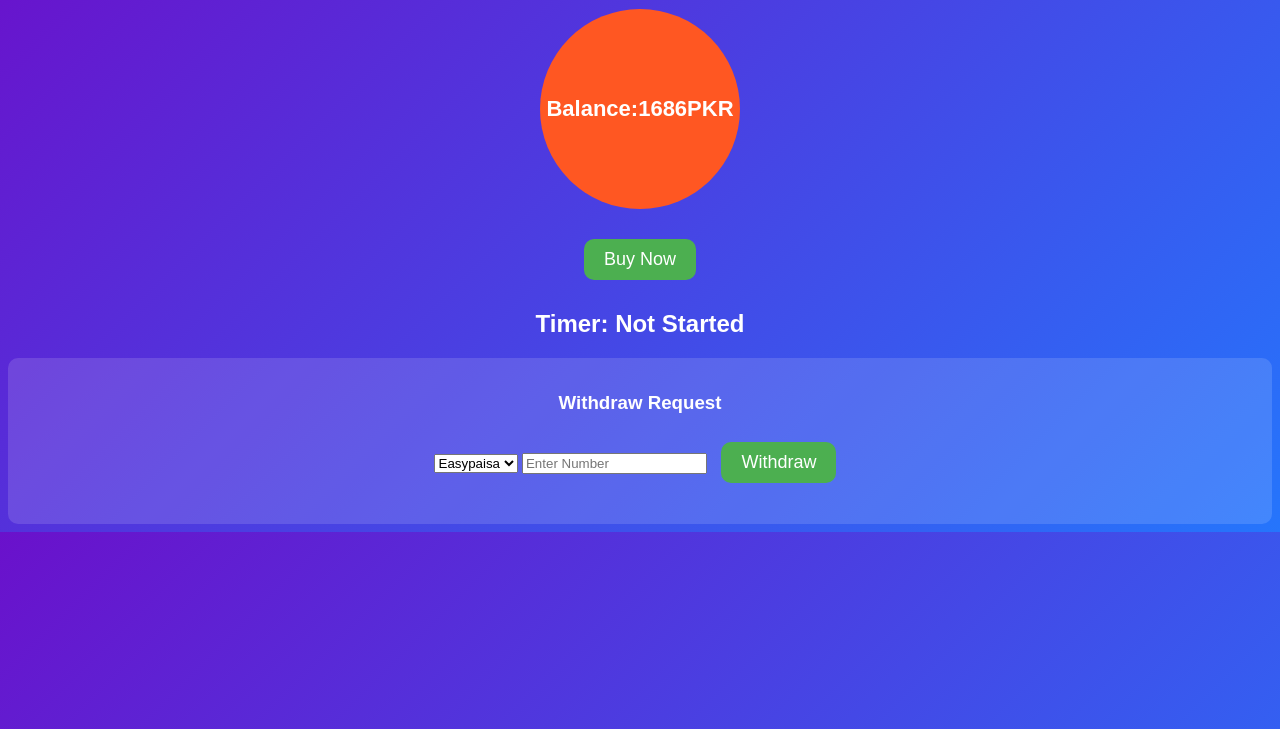
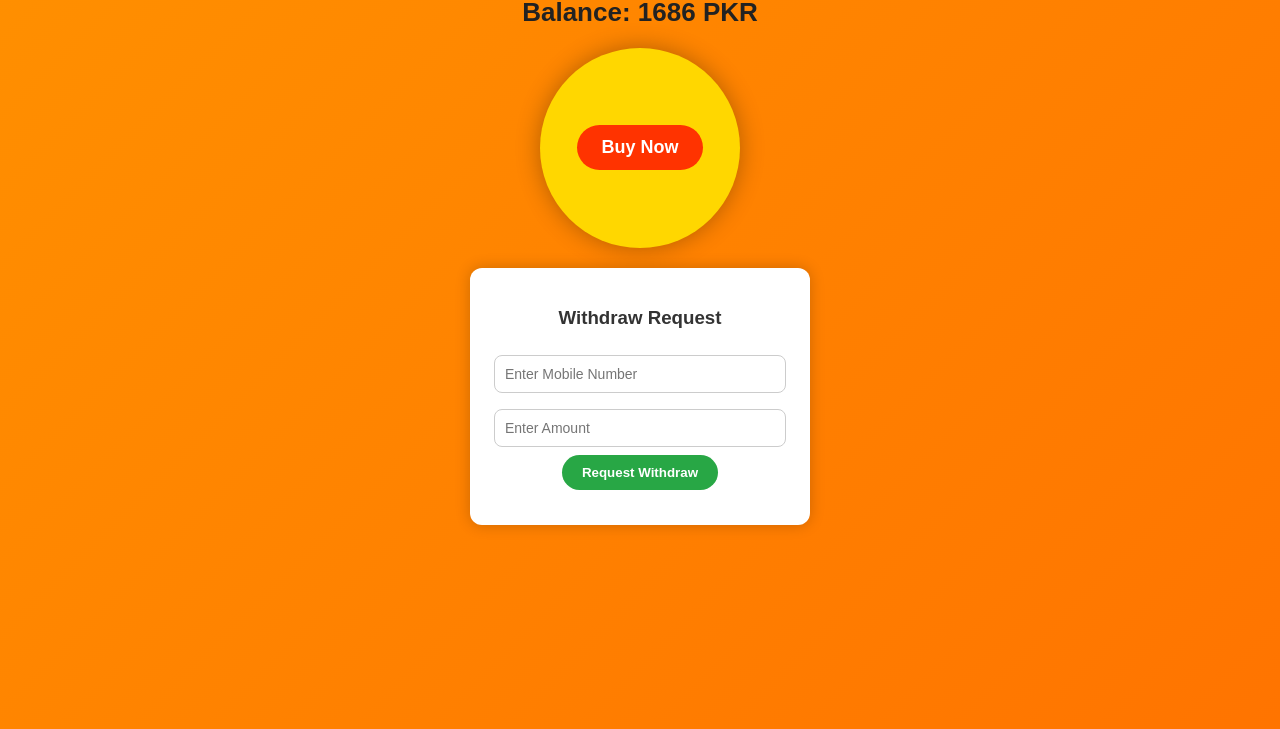
Before and after one commit to PkrGames92/User, a plain HTML site: page index.html in a window 1280 px wide. Shown: the part 71-800 px from the top of the page. Drawn offline with Linux system fonts and the light colour scheme.

Commit message:
Update index.html

```diff
--- a/index.html
+++ b/index.html
@@ -6,150 +6,170 @@
   <style>
     body {
       font-family: Arial, sans-serif;
+      background: linear-gradient(135deg, #ffdd00, #ff9900, #ff6600);
+      background-size: 400% 400%;
+      animation: gradientBG 15s ease infinite;
       text-align: center;
-      background: linear-gradient(135deg, #6a11cb, #2575fc);
-      color: white;
+      color: #333;
+    }
+    @keyframes gradientBG {
+      0% {background-position: 0% 50%;}
+      50% {background-position: 100% 50%;}
+      100% {background-position: 0% 50%;}
+    }
+    .balance {
+      font-size: 26px;
+      font-weight: bold;
+      margin: 20px 0;
+      color: #222;
     }
     .circle {
       width: 200px;
       height: 200px;
       border-radius: 50%;
-      background: #ff5722;
+      background: gold;
+      margin: 20px auto;
       display: flex;
+      align-items: center;
       justify-content: center;
-      align-items: center;
-      margin: 20px auto;
-      font-size: 22px;
+      box-shadow: 0 0 25px rgba(0,0,0,0.3);
+    }
+    .circle button {
+      background: #ff3300;
+      border: none;
+      color: white;
+      padding: 12px 24px;
+      border-radius: 25px;
+      font-size: 18px;
+      cursor: pointer;
       font-weight: bold;
     }
-    button {
+    .withdraw {
+      background: #fff;
+      margin: 20px auto;
+      padding: 20px;
+      border-radius: 12px;
+      width: 300px;
+      box-shadow: 0 0 15px rgba(0,0,0,0.2);
+    }
+    .withdraw input {
+      width: 90%;
+      padding: 10px;
+      margin: 8px 0;
+      border: 1px solid #ccc;
+      border-radius: 8px;
+      font-size: 14px;
+    }
+    .withdraw button {
+      background: #28a745;
+      border: none;
+      color: white;
       padding: 10px 20px;
-      font-size: 18px;
-      border: none;
-      border-radius: 10px;
-      background: #4CAF50;
-      color: white;
+      border-radius: 25px;
       cursor: pointer;
-      margin: 10px;
+      font-weight: bold;
     }
-    button:hover {
-      background: #45a049;
-    }
-    .withdraw-box {
-      margin-top: 20px;
-      background: #ffffff22;
-      padding: 15px;
-      border-radius: 10px;
+    .status {
+      margin-top: 15px;
+      font-weight: bold;
     }
   </style>
 </head>
 <body>
-  <h1>User Panel</h1>
+  <h2>User Panel</h2>
+  <div class="balance">Balance: <span id="balance">1686</span> PKR</div>
 
   <div class="circle">
-    Balance: <span id="balance">1686</span> PKR
+    <button onclick="startPlan()">Buy Now</button>
   </div>
 
-  <button id="buyNowBtn">Buy Now</button>
-
-  <div>
-    <h2>Timer: <span id="timer">Not Started</span></h2>
-  </div>
-
-  <div class="withdraw-box">
+  <div class="withdraw">
     <h3>Withdraw Request</h3>
-    <select id="method">
-      <option value="easypaisa">Easypaisa</option>
-      <option value="jazzcash">JazzCash</option>
-    </select>
-    <input type="text" id="number" placeholder="Enter Number">
-    <button id="withdrawBtn">Withdraw</button>
-    <p id="withdrawStatus"></p>
+    <input type="text" id="mobileNumber" placeholder="Enter Mobile Number"><br>
+    <input type="number" id="withdrawAmount" placeholder="Enter Amount"><br>
+    <button onclick="requestWithdraw()">Request Withdraw</button>
+    <div class="status" id="withdrawStatus"></div>
   </div>
 
   <script>
     let balance = parseInt(localStorage.getItem("balance")) || 1686;
-    let startTime = localStorage.getItem("startTime");
-    let withdrawRequests = JSON.parse(localStorage.getItem("withdrawRequests")) || [];
-    let approvedRequest = JSON.parse(localStorage.getItem("approvedRequest")) || null;
+    let lastUpdate = localStorage.getItem("lastUpdate");
+    let planStarted = localStorage.getItem("planStarted") === "true";
 
     document.getElementById("balance").innerText = balance;
 
-    function updateTimer() {
-      if (startTime) {
-        let now = Date.now();
-        let diff = now - startTime;
-        let hours = Math.floor((diff % (1000 * 60 * 60 * 24)) / (1000 * 60 * 60));
-        let minutes = Math.floor((diff % (1000 * 60 * 60)) / (1000 * 60));
-        let seconds = Math.floor((diff % (1000 * 60)) / 1000);
-        document.getElementById("timer").innerText =
-          `${hours}h ${minutes}m ${seconds}s`;
-
-        if (diff >= 24 * 60 * 60 * 1000) {
-          balance += 833;
-          localStorage.setItem("balance", balance);
-          document.getElementById("balance").innerText = balance;
-          startTime = Date.now();
-          localStorage.setItem("startTime", startTime);
+    function startPlan() {
+      if (!planStarted) {
+        planStarted = true;
+        localStorage.setItem("planStarted", "true");
+        lastUpdate = Date.now();
+        localStorage.setItem("lastUpdate", lastUpdate);
+        alert("Plan Started! Balance will increase by 833 every 24 hours.");
+      } else {
+        alert("Plan already running.");
       }
     }
+
+    function updateBalance() {
+      if (planStarted && lastUpdate) {
+        let now = Date.now();
+        let hours = (now - lastUpdate) / (1000 * 60 * 60);
+        if (hours >= 24) {
+          let daysPassed = Math.floor(hours / 24);
+          balance += 833 * daysPassed;
+          lastUpdate = Date.now();
+          localStorage.setItem("lastUpdate", lastUpdate);
+          localStorage.setItem("balance", balance);
         }
-    setInterval(updateTimer, 1000);
+      }
+      document.getElementById("balance").innerText = balance;
+    }
 
-    document.getElementById("buyNowBtn").onclick = function() {
-      if (!startTime) {
-        startTime = Date.now();
-        localStorage.setItem("startTime", startTime);
-      }
-    };
+    function requestWithdraw() {
+      let mobile = document.getElementById("mobileNumber").value;
+      let amount = parseInt(document.getElementById("withdrawAmount").value);
 
-    document.getElementById("withdrawBtn").onclick = function() {
-      if (balance > 0) {
-        let method = document.getElementById("method").value;
-        let number = document.getElementById("number").value;
-        if (number === "") {
-          alert("Enter number first!");
+      if (!mobile || !amount) {
+        alert("Please enter mobile number and amount.");
         return;
       }
 
-        let request = {
-          id: Date.now(),
-          method: method,
-          number: number,
-          amount: balance,
-          status: "Pending"
-        };
+      if (amount > balance) {
+        alert("Insufficient Balance!");
+        return;
+      }
 
-        withdrawRequests.push(request);
-        localStorage.setItem("withdrawRequests", JSON.stringify(withdrawRequests));
-
-        // Balance zero on request
       balance = 0;
       localStorage.setItem("balance", balance);
       document.getElementById("balance").innerText = balance;
 
-        document.getElementById("withdrawStatus").innerText =
-          "Withdraw request sent! Waiting for admin approval.";
+      localStorage.setItem("withdrawRequest", JSON.stringify({
+        mobile: mobile,
+        amount: amount,
+        status: "Pending"
+      }));
+
+      document.getElementById("withdrawStatus").innerText = "Withdraw Request Sent. Status: Pending";
     }
-    };
 
-    // Handle approved or rejected requests
-    if (approvedRequest) {
-      if (approvedRequest.status === "Approved") {
-        document.getElementById("withdrawStatus").innerText =
-          "Withdraw Approved. Amount sent!";
-        balance = 0;
-        localStorage.setItem("balance", balance);
-        document.getElementById("balance").innerText = balance;
-      } else if (approvedRequest.status === "Rejected") {
-        document.getElementById("withdrawStatus").innerText =
-          "Withdraw Rejected. Balance Restored!";
+    function checkWithdrawStatus() {
+      let request = JSON.parse(localStorage.getItem("withdrawRequest"));
+      if (request) {
+        document.getElementById("withdrawStatus").innerText = "Withdraw Status: " + request.status;
+        if (request.status === "Rejected") {
           balance = 1686;
           localStorage.setItem("balance", balance);
           document.getElementById("balance").innerText = balance;
+          localStorage.removeItem("withdrawRequest");
+        } else if (request.status === "Approved") {
+          localStorage.removeItem("withdrawRequest");
         }
-      localStorage.removeItem("approvedRequest");
       }
+    }
+
+    setInterval(updateBalance, 1000 * 60);
+    updateBalance();
+    checkWithdrawStatus();
   </script>
 </body>
 </html>
```
Lines whose indentation alone changed are shown as unchanged.
